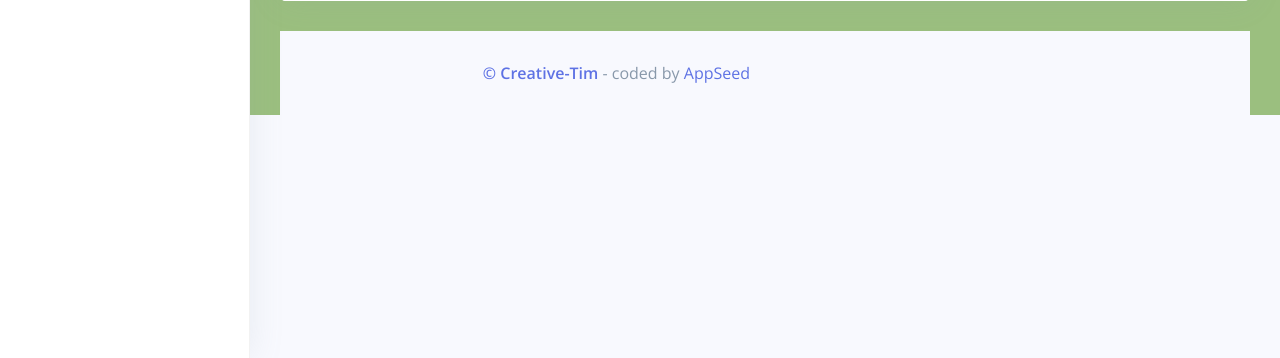
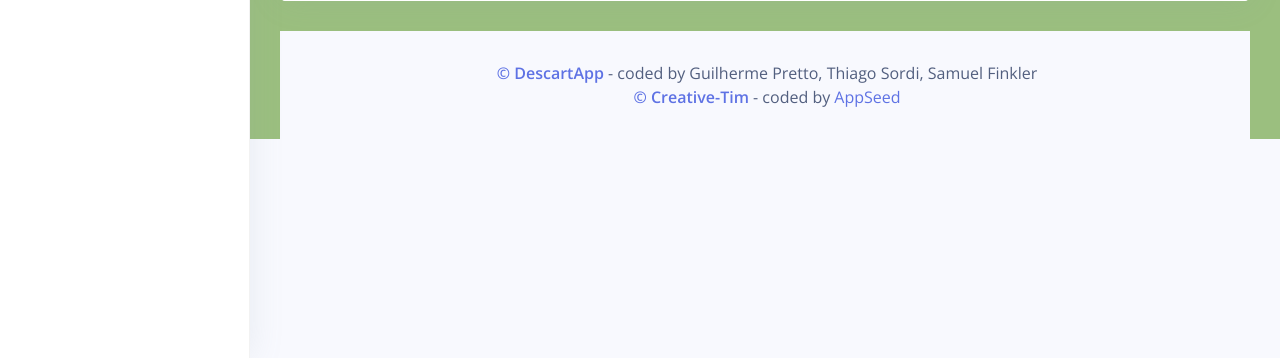
Before and after one commit to ThiagoSordi10/DescartApp, a Django app: template templates/demand/list.html in a window 1280 px wide. Shown: the part 442-800 px from the top of the page. Run offline with Django 3.2, Linux system fonts and the light colour scheme; the template is opened without the code that fills it, so the values that code supplies are empty; parts of the project's set-up code (start-up, migrations or seed data) failed here and were passed over; some libraries are stand-ins or nearby versions.

Commit message:
fix: footer

```diff
--- a/templates/includes/footer.html
+++ b/templates/includes/footer.html
@@ -1,13 +1,9 @@
 
-      <!-- Footer -->
-      <footer class="footer">
-        <div class="row align-items-center justify-content-xl-between">
-          <div class="col-xl-6">
-            <div class="text-center text-xl-right text-muted">
-              <a href="https://bit.ly/3fKQZaL"
+      <footer class="footer" style="text-align: center;">
+        <a href="" class="font-weight-bold ml-1" > &copy; DescartApp</a>
+                 - coded by Guilherme Pretto, Thiago Sordi, Samuel Finkler
+                 <br>
+                 <a href="https://bit.ly/3fKQZaL"
                  class="font-weight-bold ml-1" target="_blank"> &copy; Creative-Tim</a>
                  - coded by <a target="_blank" href="https://appseed.us">AppSeed</a>
-            </div>
-          </div>
-        </div>
       </footer>
```
